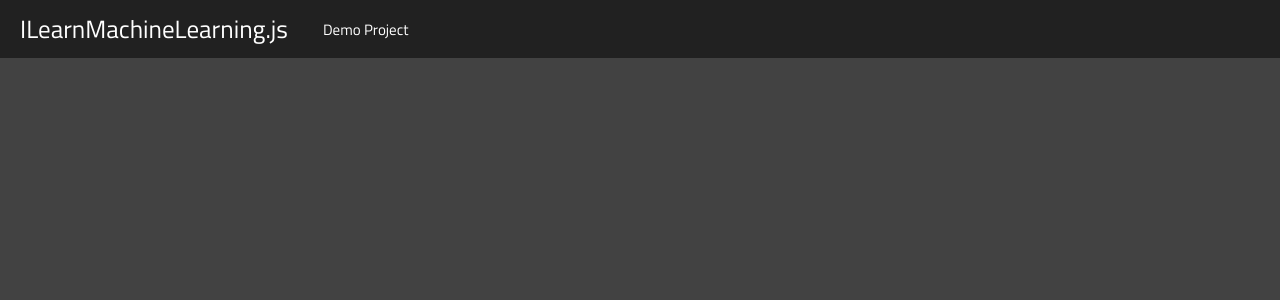
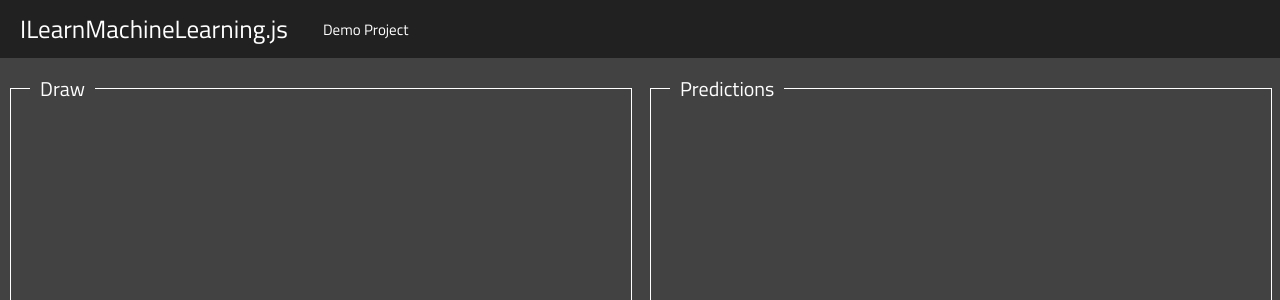
Before and after one commit to SkalskiP/ILearnMachineLearning.js, a React (Create React App) app: page / in a window 1280 px wide. Shown: the top 300 px of the page. Built offline with nearby package versions, Linux system fonts and the light colour scheme.

Commit message:
PrettyContainers added

```diff
--- a/src/components/DemoView.tsx
+++ b/src/components/DemoView.tsx
@@ -5,6 +5,22 @@ import './../styles/DemoView.css';
 export class DemoView extends React.Component {
 
     public render() {
-        return <div className="DemoView"/>;
+
+        return(
+            <div className="DemoView">
+                <div className="PrettyContainer">
+                    <div className="PrettyContainerHeader">
+                        Draw
+                    </div>
+                    <div className="PrettyFiller"/>
+                </div>
+                <div className="PrettyContainer">
+                    <div className="PrettyContainerHeader">
+                        Predictions
+                    </div>
+                    <div className="PrettyFiller"/>
+                </div>
+            </div>
+        );
     }
 }
--- a/src/styles/DemoView.css
+++ b/src/styles/DemoView.css
@@ -2,4 +2,38 @@
     background-color: #424242;
     width: 100%;
     height: 100%;
+    padding: 20px 0;
+
+    display: inline-flex;
+    flex-direction: row;
+    flex-wrap: nowrap;
+    justify-content: space-around;
+    align-content: stretch;
+    align-items: center;
 }
+
+.PrettyContainer {
+    position: relative;
+    width: 50%;
+    height: 100%;
+    padding: 10px;
+    box-sizing: border-box;
+}
+
+.PrettyContainerHeader {
+    position: absolute;
+    /* width: 100px; */
+    padding: 0 10px;
+    left: 30px;
+    top: -5px;
+    font-size: 20px;
+    color: white;
+    background-color: #424242;
+    box-sizing: border-box
+}
+
+.PrettyFiller {
+    width: 100%;
+    height: 100%;
+    border: solid white 1px;
+}
```
Also changed, not shown: src/assets/model.json (added, +1 -0 lines), src/styles/HorizontalNavbar.css (line endings or trailing spaces).
